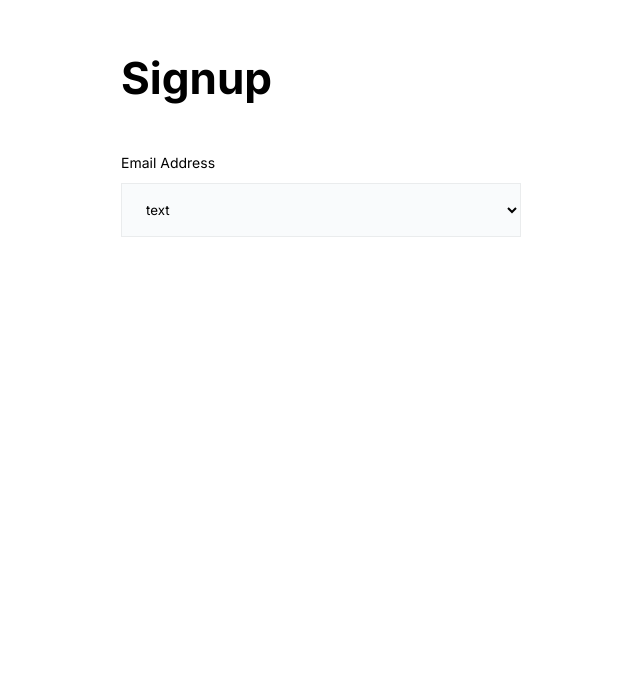
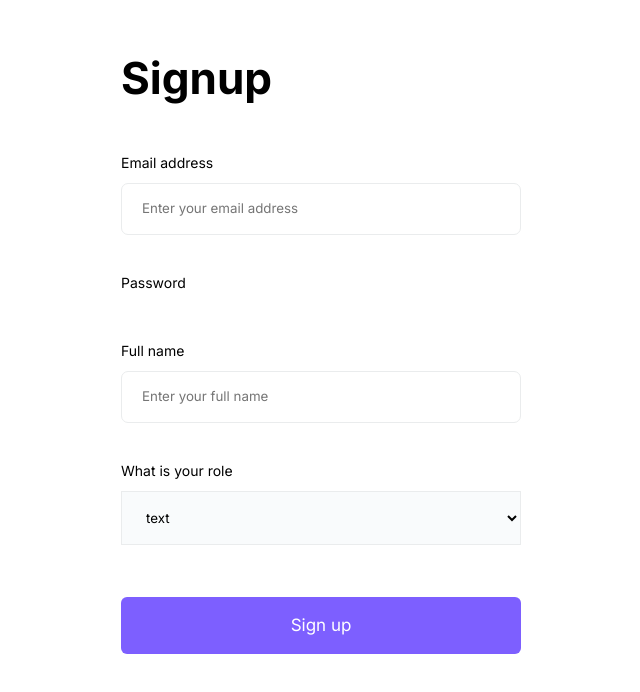
Before and after one commit to Maxinth/techIn, a Next.js app: page /signup in a window 1280 px wide. Shown: the part 106-798 px from the top of the page, without its empty margins (319-959 px from the left). Built offline with nearby package versions, Linux system fonts and the light colour scheme; a web font is replaced by a local one.

Commit message:
added layout for singup page

```diff
--- a/components/Form/FieldInput.tsx
+++ b/components/Form/FieldInput.tsx
@@ -2,15 +2,25 @@ import { FieldBox, InputBox, Label, Option, SelectBox } from "./styled";
 
 export interface IFieldProps {
   type?: string;
+  value?: string;
+  placeholder?: string;
+  label?: string;
 }
 
-const FieldInput = ({ type = "" }: IFieldProps) => {
+const FieldInput = ({
+  type = "input",
+  value,
+  label,
+  placeholder,
+}: IFieldProps) => {
   return (
     <FieldBox type={type}>
-      <Label>Email Address</Label>
-      {type === "input" && <InputBox />}
+      <Label>{label}</Label>
+      {type === "input" && (
+        <InputBox value={value} type="text" placeholder={placeholder} />
+      )}
       {type === "select" && (
-        <SelectBox>
+        <SelectBox value={value}>
           <Option>text</Option>
         </SelectBox>
       )}
--- a/components/Form/styled.ts
+++ b/components/Form/styled.ts
@@ -17,7 +17,7 @@ const Form = styled.form`
   max-width: 528px;
   width: 100%;
   transition: padding 0.2s;
-
+  margin-bottom: 100px;
   @media (min-width: 900px) {
     padding: 0rem 4rem;
   }
@@ -61,6 +61,24 @@ const SelectBox = styled.select`
   border: 1px solid #eaeced;
   background-color: #f9fbfc;
 `;
+
+const Button = styled.button`
+  display: flex;
+  flex-direction: row;
+  justify-content: center;
+  align-items: center;
+  padding: 18px 20px;
+  width: 100%;
+  border: none;
+  outline: none;
+  /* purple */
+  font-size: 17px;
+  line-height: 21px;
+  font-weight: 400;
+  color: #ffffff;
+  background: #7d5fff;
+  border-radius: 6px;
+`;
 const Option = styled.option``;
 
-export { Option, InputBox, Form, Label, FieldBox, Heading, SelectBox };
+export { Button, Option, InputBox, Form, Label, FieldBox, Heading, SelectBox };
--- a/pages/index.tsx
+++ b/pages/index.tsx
@@ -9,7 +9,6 @@ const Home: NextPage = () => {
         <meta name="description" content="Generated by create next app" />
         <link rel="icon" href="/favicon.ico" />
       </Head>
-
       <main>hello</main>
     </div>
   );
--- a/pages/signup.tsx
+++ b/pages/signup.tsx
@@ -1,12 +1,31 @@
 import { NextPage } from "next";
 import FieldInput from "../components/Form/FieldInput";
-import { Form, Heading } from "../components/Form/styled";
+import { Button, Form, Heading } from "../components/Form/styled";
 
 const SignUp: NextPage = () => {
   return (
     <Form>
       <Heading>Signup</Heading>
-      <FieldInput type="select" />
+      <FieldInput
+        type="input"
+        value=""
+        placeholder="Enter your email address"
+        label="Email address"
+      />
+      <FieldInput
+        type="password"
+        value=""
+        placeholder="Enter your password"
+        label="Password"
+      />
+      <FieldInput
+        type="input"
+        value=""
+        placeholder="Enter your full name"
+        label="Full name"
+      />
+      <FieldInput type="select" value="" label="What is your role" />
+      <Button>Sign up</Button>
     </Form>
   );
 };
```
